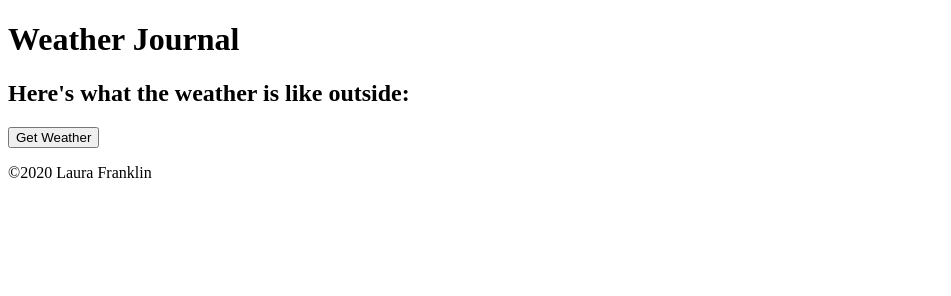
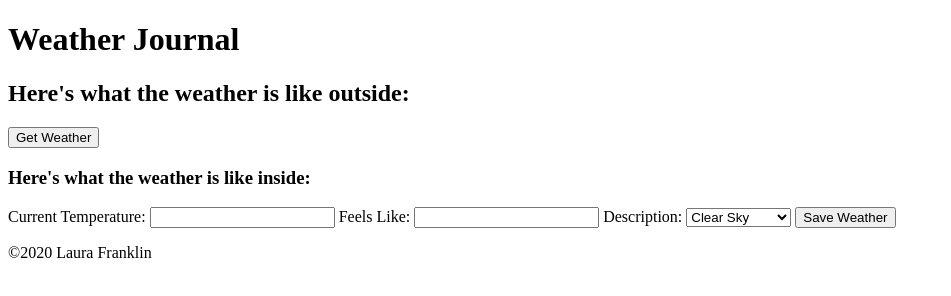
Before and after one commit to flaura42/WeatherJournal, a plain HTML site: page app/index.html in a window 1280 px wide. Shown: the whole page, without its empty margins (0-951 px from the left). Drawn offline with Linux system fonts and the light colour scheme.

Commit message:
Add myWeather form and functionality

```diff
--- a/app/index.html
+++ b/app/index.html
@@ -14,7 +14,28 @@
   <main>
     <section id="weather">
       <h2>Here's what the weather is like outside:</h2>
-      <button type="button" onclick="getWeather()">Get Weather</button>
+      <button id="weather-button" type="button" onclick="getWeather()">Get Weather</button>
+    </section>
+    <section id="my-weather">
+      <h3>Here's what the weather is like inside:</h3>
+      <form> <!--  method="post" target="_self"  -->
+        <label for="current-temp">Current Temperature: </label>
+        <input type="text" id="current-temp" name="current-temp">
+        <label for="feels-like">Feels Like: </label>
+        <input type="text" id="feels-like" name="feels-like">
+        <label for="description">Description: </label>
+        <select id="description" name="description">
+          <option value="01">Clear Sky</option>
+          <option value="02">Partly Sunny</option>
+          <option value="04">Cloudy</option>
+          <option value="10">Light Rain</option>
+          <option value="09">Rain Showers</option>
+          <option value="11">Thunderstorm</option>
+          <option value="50">Mist</option>
+          <option value="13">Snow</option>
+        </select>
+        <button id="my-button" type="button" onclick="myWeather()">Save Weather</button>
+      </form>
     </section>
   </main>
   <footer>
--- a/app/js/app.js
+++ b/app/js/app.js
@@ -64,7 +64,6 @@ function getWeather() {
   if (section.contains(checkDiv) ) {
     section.removeChild(checkDiv);
   }
-
   const div = document.createElement('div');
   div.id = 'weather-div';
 
@@ -83,8 +82,56 @@ function getWeather() {
   img.className = 'results-icon';
   img.src = `http://openweathermap.org/img/wn/${icon}@2x.png`
   div.appendChild(img);
-  const button = document.querySelector('button');
+  const button = document.getElementById('weather-button');
   section.insertBefore(div, button);
+}
+
+async function myWeather() {
+  try {
+    const data = await getMyWeather();
+    postData(data);
+    const section = document.getElementById('my-weather');
+    const checkDiv = document.getElementById('my-weather-div');
+    if (section.contains(checkDiv) ) {
+      section.removeChild(checkDiv);
+    }
+
+    const div = document.createElement('div');
+    div.id = 'my-weather-div';
+
+    for (let i=0; i<2; i++) {
+      const key = Object.keys(data)[i];
+      const info = Object.entries(data)[i][1];
+      console.log(key, info);
+      const p = document.createElement('p');
+      p.className = `my-results-${key}`;
+      p.innerHTML = info;
+      div.appendChild(p);
+    }
+    const icon = Object.entries(data)[2][1];
+    console.log(icon);
+    const img = document.createElement('img');
+    img.className = 'my-results-icon';
+    img.src = `http://openweathermap.org/img/wn/${icon}d@2x.png`
+    div.appendChild(img);
+    const form = document.querySelector('form');
+    section.insertBefore(div, form);
+  } catch(e) {
+    console.log('Error: ', e);
+  }
+}
+
+function getMyWeather() {
+  const mtemp = document.getElementById('current-temp').value;
+  const mfeel = document.getElementById('feels-like').value;
+  const mdesc = document.getElementById('description').value;
+  const data = {
+    mtemp: `Current Temperature: ${mtemp}`,
+    mfeels: `Feels Like: ${mfeel}`,
+    mdesc: mdesc
+  };
+  console.log(data);
+  return data;
 }
 
 
@@ -125,7 +172,6 @@ function getWeather() {
 //   }
 // }
 
-
 const getData = async(url, key) => {
   const request = await fetch(link);
   if (request.ok) {
@@ -152,9 +198,6 @@ const postData = async(data) => {
     },
     body: JSON.stringify(data),
   });
-
-  // return response.json();
-
   try {
     const newData = await response.json();
     console.log(newData);
```
